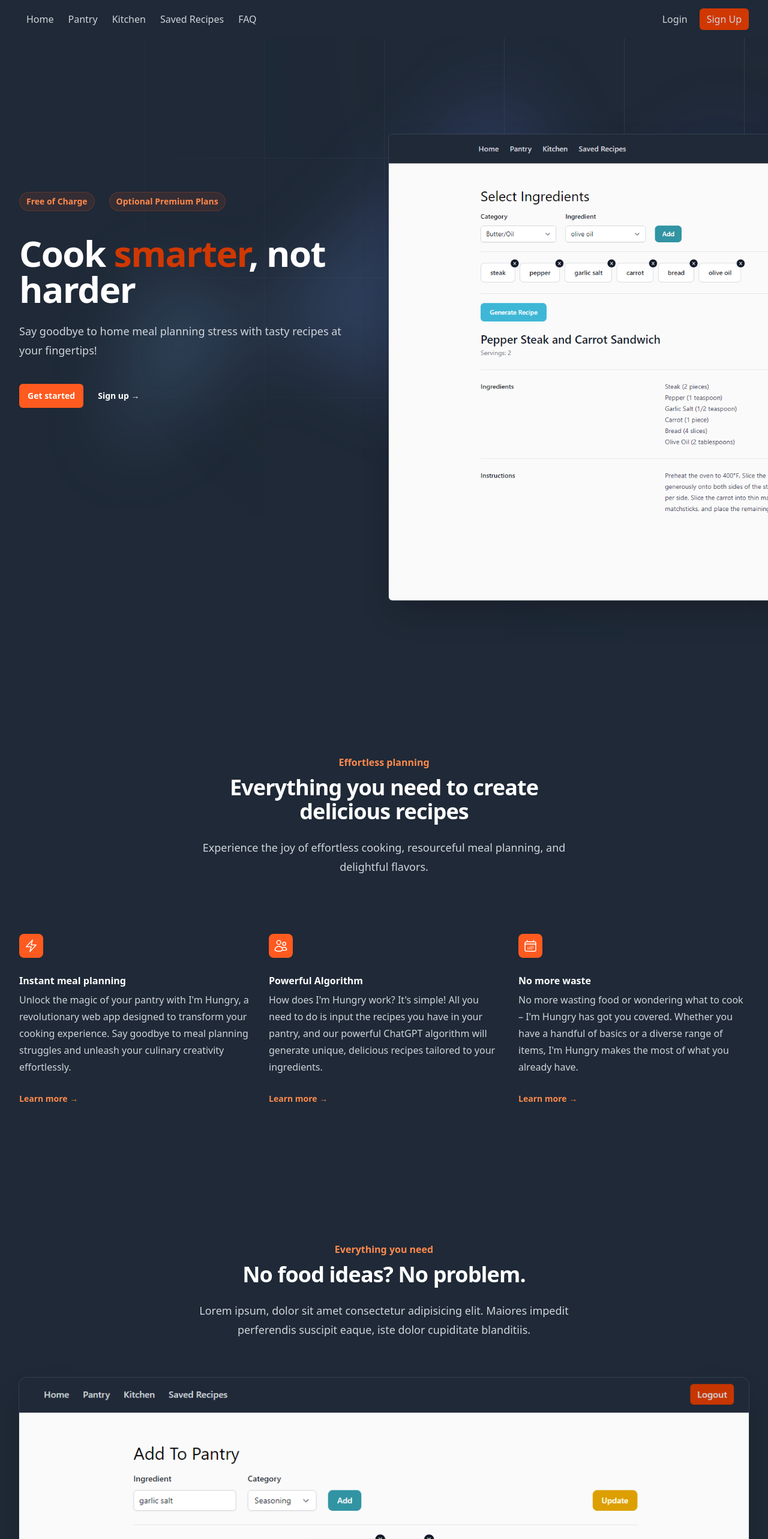
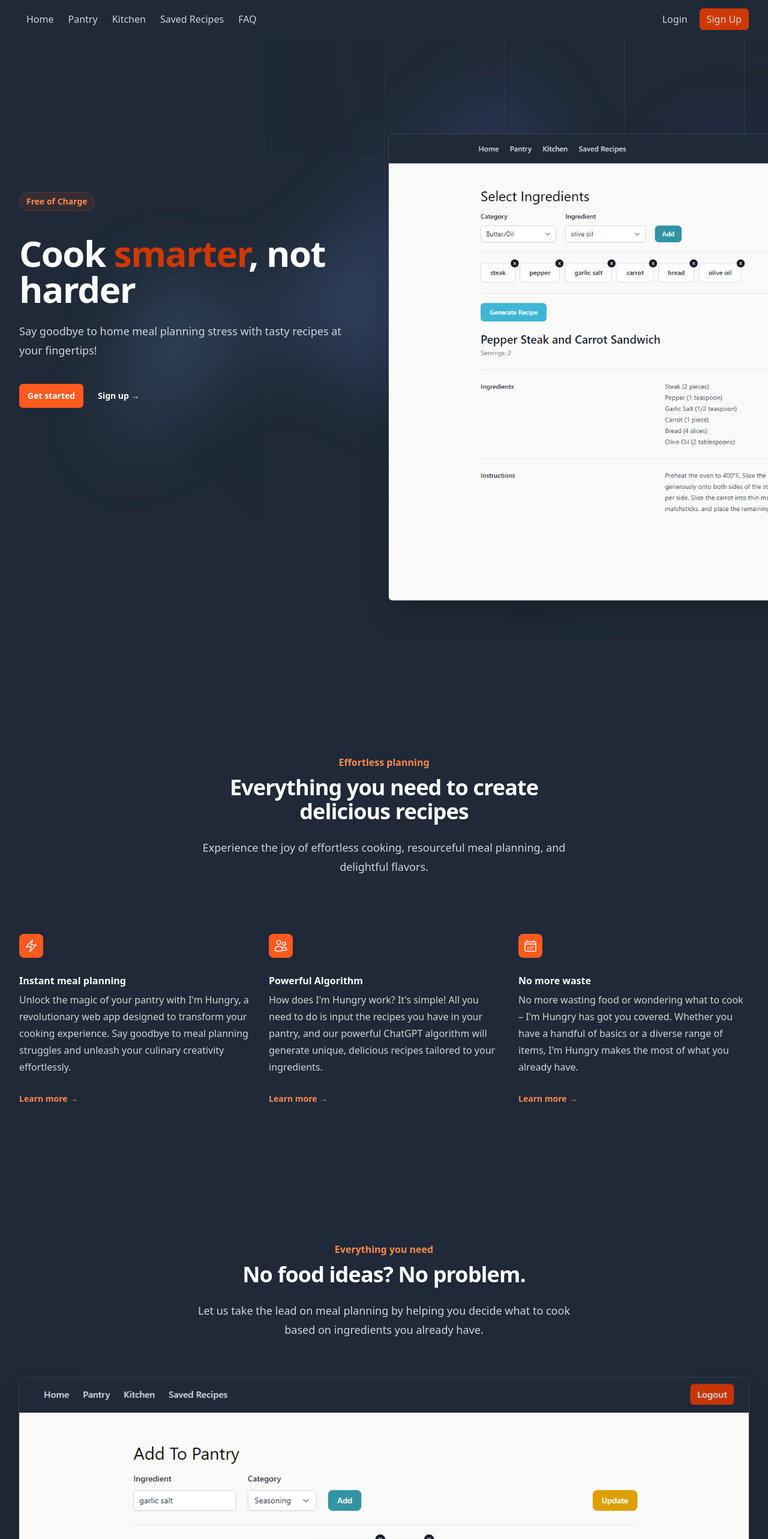
Before and after one commit to monysary/i-m-hungry-recipe-app, a Next.js app: page / in a window 1280 px wide. Shown: the top 2566 px of the page at 60% size. Built offline with nearby package versions, Linux system fonts and the light colour scheme.

Commit message:
updated landing page content

```diff
--- a/src/pages/index.js
+++ b/src/pages/index.js
@@ -4,12 +4,11 @@ import pantry from '../../public/images/pantry.png'
 import kitchen from '../../public/images/kitchen.png'
 import {
 	ArrowPathIcon,
-  ChevronRightIcon,
+	BanknotesIcon,
+	CpuChipIcon,
+	CursorArrowRaysIcon,
+	GlobeAmericasIcon,
 	CloudArrowUpIcon,
-  Cog6ToothIcon,
-  FingerPrintIcon,
-  LockClosedIcon,
-  ServerIcon,
 } from '@heroicons/react/20/solid'
 import {
 	BoltIcon,
@@ -67,19 +66,12 @@ export default function LandingPage() {
 					<div className='mx-auto max-w-7xl px-6 pb-24 pt-10 sm:pb-40 lg:flex lg:px-8 lg:pt-40'>
 						<div className='mx-auto max-w-2xl flex-shrink-0 lg:mx-0 lg:max-w-xl lg:pt-8'>
 							<div className='mt-24 sm:mt-32 lg:mt-16'>
-								<div href='#' className='inline-flex space-x-6'>
+								<div className='inline-flex space-x-6'>
 									<span className='rounded-full bg-orange-500/10 px-3 py-1 text-sm font-semibold leading-6 text-orange-400 ring-1 ring-inset ring-orange-500/20'>
 										Free of Charge
 									</span>
-									<span className='rounded-full bg-orange-500/10 px-3 py-1 text-sm font-semibold leading-6 text-orange-400 ring-1 ring-inset ring-orange-500/20'>
+									{/* <span className='rounded-full bg-orange-500/10 px-3 py-1 text-sm font-semibold leading-6 text-orange-400 ring-1 ring-inset ring-orange-500/20'>
 										Optional Premium Plans
-									</span>
-									{/* <span className='inline-flex items-center space-x-2 text-sm font-medium leading-6 text-gray-300'>
-                    <span>Create an account now</span>
-                    <ChevronRightIcon
-                      className='h-5 w-5 text-gray-500'
-                      aria-hidden='true'
-                    />
 									</span> */}
 								</div>
 							</div>
@@ -175,9 +167,8 @@ export default function LandingPage() {
 								No food ideas? No problem.
 							</p>
 							<p className='mt-6 text-lg leading-8 text-gray-300'>
-								Lorem ipsum, dolor sit amet consectetur adipisicing elit.
-								Maiores impedit perferendis suscipit eaque, iste dolor
-								cupiditate blanditiis.
+								Let us take the lead on meal planning by helping you
+								decide what to cook based on ingredients you already have.
 							</p>
 						</div>
 					</div>
@@ -223,9 +214,9 @@ export default function LandingPage() {
 							Trusted by thousands of developers&nbsp;worldwide
 						</p>
 						<p className='mt-6 text-lg leading-8 text-gray-300'>
-							Lorem ipsum, dolor sit amet consectetur adipisicing elit. Maiores
-							impedit perferendis suscipit eaque, iste dolor cupiditate
-							blanditiis ratione.
+							Your next dinner party is in good hands with the most
+							powerful and popular AI tool in the world
+							at your fingertips.
 						</p>
 					</div>
 					<dl className='mx-auto mt-16 grid max-w-2xl grid-cols-1 gap-x-8 gap-y-10 text-white sm:mt-20 sm:grid-cols-2 sm:gap-y-16 lg:mx-0 lg:max-w-none lg:grid-cols-4'>
@@ -293,18 +284,17 @@ export default function LandingPage() {
 							Start using our app today.
 						</h2>
 						<p className='mx-auto mt-6 max-w-xl text-lg leading-8 text-gray-300'>
-							Incididunt sint fugiat pariatur cupidatat consectetur sit cillum
-							anim id veniam aliqua proident excepteur commodo do ea.
+							No costs, no drawbacks, no problems. Get started by signing up today.
 						</p>
 						<div className='mt-10 flex items-center justify-center gap-x-6'>
 							<a
-								href='#'
+								href='/signup'
 								className='rounded-md bg-orange-600  px-3.5 py-2.5 text-sm font-semibold text-white-900 shadow-sm hover:bg-orange-900 focus-visible:outline focus-visible:outline-2 focus-visible:outline-offset-2 focus-visible:outline-white'
 							>
 								Get started
 							</a>
 							<a
-								href='#'
+								href='/signup'
 								className='text-sm font-semibold leading-6 text-white'
 							>
 								Learn more <span aria-hidden='true'>→</span>
@@ -312,10 +302,10 @@ export default function LandingPage() {
 						</div>
 					</div>
 				</div>
-			</main>
+			</main >
 
 			{/* Footer */}
-			<footer aria-labelledby='footer-heading' className='relative'>
+			<footer aria-labelledby='footer-heading' className='relative' >
 				<h2 id='footer-heading' className='sr-only'>
 					Footer
 				</h2>
@@ -338,8 +328,8 @@ export default function LandingPage() {
 						</p>
 					</div>
 				</div>
-			</footer>
-		</div>
+			</footer >
+		</div >
 	);
 }
 
@@ -368,40 +358,40 @@ const primaryFeatures = [
 ]
 const secondaryFeatures = [
 	{
-    name: 'Simple to use',
+		name: 'Save money',
 		description:
-      'Lorem ipsum, dolor sit amet consectetur adipisicing elit aute id magna.',
-    icon: CloudArrowUpIcon,
+			'No need to overstock on groceries when you can make delicious meals with what you have.',
+		icon: BanknotesIcon,
 	},
 	{
-    name: 'Secure accounts',
+		name: 'Reduce waste',
 		description:
-      'Anim aute id magna aliqua ad ad non deserunt sunt. Qui irure qui lorem cupidatat commodo.',
-    icon: LockClosedIcon,
+			'Stop throwing away food and use your ingredients in ways you never imagined.',
+		icon: GlobeAmericasIcon,
 	},
 	{
 		name: 'Fast results',
 		description:
-      'Ac tincidunt sapien vehicula erat auctor pellentesque rhoncus.',
+			'Instant meal generation backed by the power of AI.',
 		icon: ArrowPathIcon,
 	},
 	{
 		name: 'Delicious recipes',
 		description:
-      'Lorem ipsum, dolor sit amet consectetur adipisicing elit aute id magna.',
-    icon: FingerPrintIcon,
+			'Become a chef and discover new mouthwatering flavors at the click of a button.',
+		icon: CursorArrowRaysIcon,
 	},
 	{
-    name: 'Powerful API.',
+		name: 'Powerful AI.',
 		description:
-      'Anim aute id magna aliqua ad ad non deserunt sunt. Qui irure qui lorem cupidatat commodo.',
-    icon: Cog6ToothIcon,
+			'Leverage the most popular AI tool in the world.',
+		icon: CpuChipIcon,
 	},
 	{
 		name: 'Save your favorites',
 		description:
-      'Ac tincidunt sapien vehicula erat auctor pellentesque rhoncus. ',
-    icon: ServerIcon,
+			'Never lose your favorite recipes ever again by saving them in the cloud.',
+		icon: CloudArrowUpIcon,
 	},
 ]
 const stats = [
```
Lines whose indentation alone changed are shown as unchanged.
